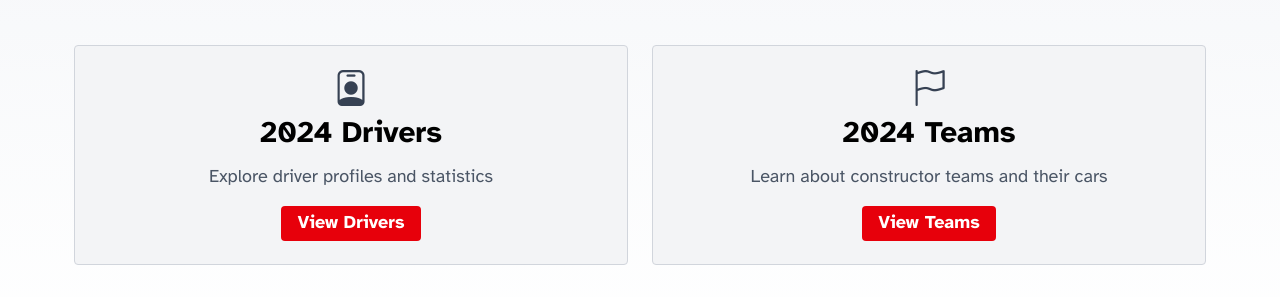
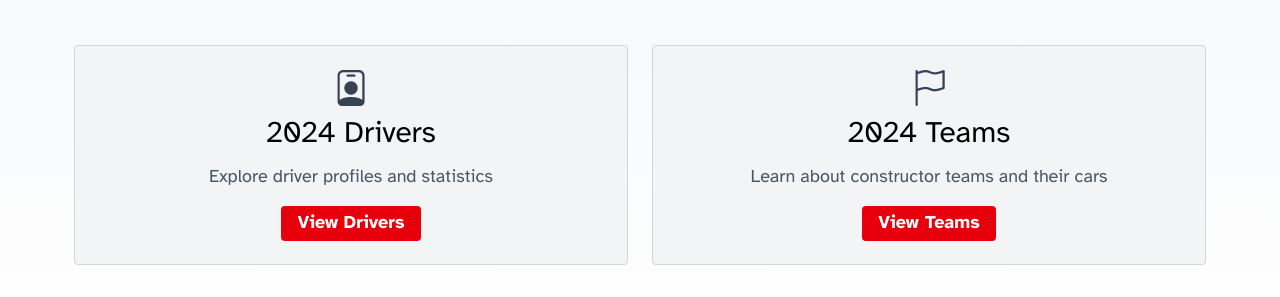
Before and after one commit to rroarings/tarmac, an Astro site in the folder garage/blog/: page /seasons/2024 in a window 1280 px wide. Shown: the part 250-547 px from the top of the page. Built offline with nearby package versions, Linux system fonts and the light colour scheme; Astro itself is replaced by a stand-in of ours.

Commit message:
style(seasons): remove bold styling from driver and team headings for consistency

```diff
--- a/garage/blog/src/pages/seasons/2024/index.astro
+++ b/garage/blog/src/pages/seasons/2024/index.astro
@@ -39,7 +39,7 @@ import { SITE_TITLE } from "../../../consts";
             >
               <div class="flex-grow">
                 <i class="bi bi-person-badge text-4xl text-gray-700 mb-4"></i>
-                <h3 class="text-xl font-bold mb-2">2024 Drivers</h3>
+                <h3 class="text-xl mb-2">2024 Drivers</h3>
                 <p class="text-gray-600 mb-4">
                   Explore driver profiles and statistics
                 </p>
@@ -59,7 +59,7 @@ import { SITE_TITLE } from "../../../consts";
             >
               <div class="flex-grow">
                 <i class="bi bi-flag text-4xl text-gray-700 mb-4"></i>
-                <h3 class="text-xl font-bold mb-2">2024 Teams</h3>
+                <h3 class="text-xl mb-2">2024 Teams</h3>
                 <p class="text-gray-600 mb-4">
                   Learn about constructor teams and their cars
                 </p>
```
